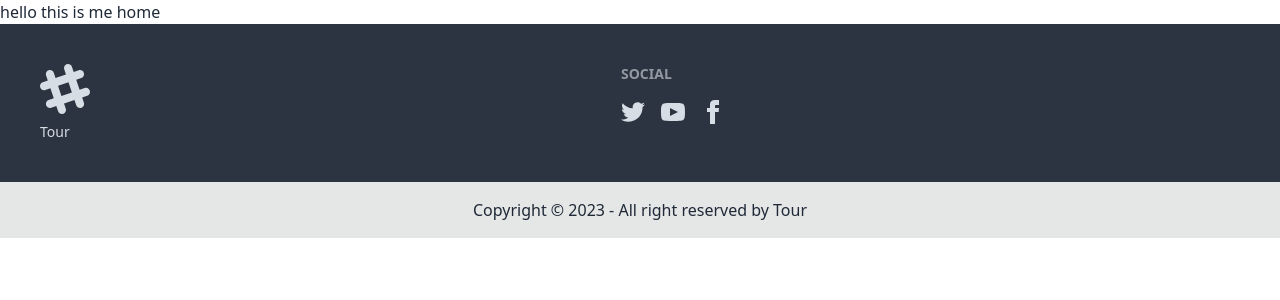
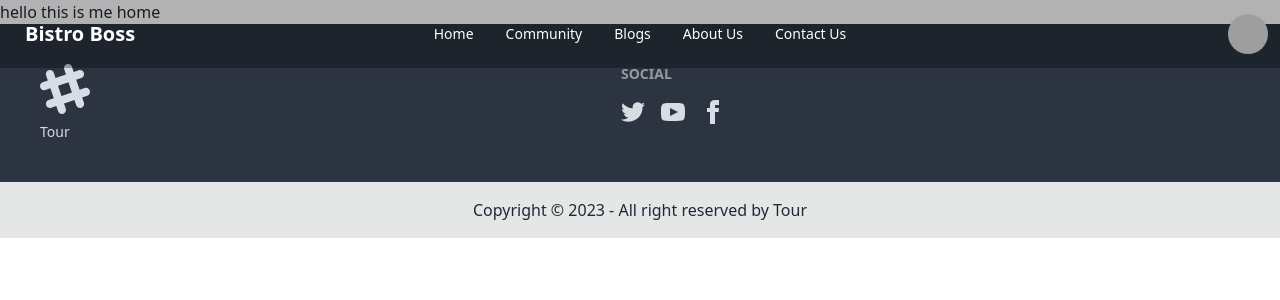
Before and after one commit to Mohosin2126/tour-guide-client, a React (Vite) app: page / in a window 1280 px wide. Shown: the top 300 px of the page. Built offline with nearby package versions, Linux system fonts and the light colour scheme; grey boxes are pictures that could not be loaded.

Commit message:
navbar done

```diff
--- a/src/Layout/Layout.jsx
+++ b/src/Layout/Layout.jsx
@@ -1,9 +1,11 @@
 import { Outlet } from "react-router-dom";
 import Footer from "../Pages/Shared/Footer/Footer";
+import Navbar from "../Pages/Shared/Navbar/Navbar";
 
 const Layout = () => {
     return (
         <div>
+            <Navbar></Navbar>
             <Outlet></Outlet>
             <Footer></Footer>
         </div>
--- a/src/Pages/Shared/Navbar/Navbar.jsx
+++ b/src/Pages/Shared/Navbar/Navbar.jsx
@@ -1,10 +1,53 @@
+import { Link } from "react-router-dom";
 
 const Navbar = () => {
-    return (
-        <div>
+  const navOptions = (
+    <>
+      <li><Link to="/">Home</Link></li>
+      <li><Link to="/community">Community</Link></li>
+      <li><Link to="/blogs">Blogs</Link></li>
+      <li><Link to="/aboutus">About Us</Link></li>
+      <li><Link to="/contactus">Contact Us</Link></li>
 
-        </div>
-    );
+    </>
+  );
+
+  return (
+    <div className="navbar fixed z-10 bg-opacity-30 max-w-screen-2xl bg-black text-white">
+                <div className="navbar-start">
+                    <div className="dropdown">
+                        <label tabIndex={0} className="btn btn-ghost lg:hidden">
+                            <svg xmlns="http://www.w3.org/2000/svg" className="h-5 w-5" fill="none" viewBox="0 0 24 24" stroke="currentColor"><path strokeLinecap="round" strokeLinejoin="round" strokeWidth="2" d="M4 6h16M4 12h8m-8 6h16" /></svg>
+                        </label>
+                        <ul tabIndex={0} className="menu menu-compact dropdown-content mt-3 p-2 shadow bg-base-100 rounded-box w-52">
+                            {navOptions}
+                        </ul>
+                    </div>
+                    <a className="btn btn-ghost normal-case text-xl">Bistro Boss</a>
+                </div>
+                <div className="navbar-center hidden lg:flex">
+                    <ul className="menu menu-horizontal px-1">
+                        {navOptions}
+                    </ul>
+                </div>
+                <div className="navbar-end">
+                <div className="dropdown dropdown-bottom flex items-center md:order-2 space-x-3 md:space-x-0 rtl:space-x-reverse">
+  <label tabIndex={0} className="btn btn-ghost btn-circle avatar">
+    <div className="w-10 rounded-full">
+      <img alt="Tailwind CSS Navbar component" src="/images/stock/photo-1534528741775-53994a69daeb.jpg" />
+    </div>
+  </label>
+  <ul tabIndex={0} className="mt-3 z-[1] p-2 shadow menu menu-sm dropdown-content bg-base-100 rounded-box w-52">
+    <li>
+      <h1>name</h1>
+    </li>
+    <li><h1>nmail</h1></li>
+    <li><h1>Dashboard</h1></li>
+  </ul>
+</div>
+                </div>
+            </div>
+  );
 };
 
 export default Navbar;
```
